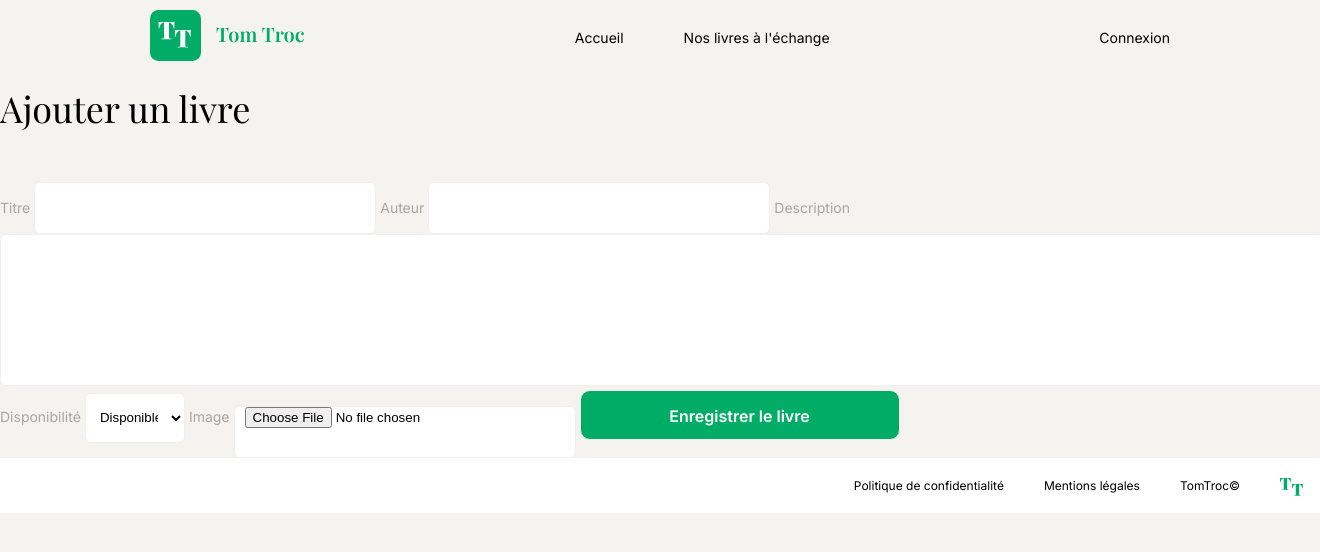
After one commit to fkervella/OC-DevFS-P04, a PHP site: template views/templates/addBook.php in a window 1320 px wide; the page is wider, and only the part inside the window is pictured. The commit adds this page. Shown: the top 552 px of that part. Run offline with PHP 8.4, Linux system fonts and the light colour scheme; the template is opened without the code that fills it, so the values that code supplies are empty; a stand-in replaces the project's code that opens the database connection; some web fonts are replaced.

Commit message:
Page addBook et registerBook ajoutées

```diff
--- a/css/account.css
+++ b/css/account.css
@@ -87,6 +87,7 @@
     display: flex;
     flex-direction: row;
     align-items: center;
+    margin: 0px 0px 20px 0px;
 }
 
 .librarySize #icon {
--- a/css/style.css
+++ b/css/style.css
@@ -235,6 +235,28 @@ input {
     padding: 0px 10px 0px 10px;
 }
 
+textarea {
+    background-color: white;
+    border-radius: 6px;
+    border: 1px solid #f0f0f0;
+    min-height: 150px;
+    width: 100%;
+    padding: 0px 10px 0px 10px;
+    font-family: 'inter', sans-serif;
+    font-size: 12px;
+    font-weight: 400;
+
+}
+
+select {
+    background-color: white;
+    border-radius: 6px;
+    border: 1px solid #f0f0f0;
+    height: 50px;
+    padding: 0px 10px 0px 10px;
+    width: 100px;
+}
+
 .available {
     padding: 5px 10px 5px 10px;
     border-radius: 30px;
--- a/views/templates/account.php
+++ b/views/templates/account.php
@@ -23,6 +23,11 @@
                 <img id="icon" src='img/iconeBibliotheque.svg' alt='icone bibliothèque'>
                 4 livres
             </div>
+            <a href="index.php?action=addBook">
+                <div class="button">
+                    Ajouter un livre
+                </div>
+            </a>
         </div>
         <div class="column2">
             <div class="title">
--- /dev/null
+++ b/views/templates/addBook.php
@@ -0,0 +1,29 @@
+<?php
+
+/**
+ * Template pour affiche la page d'ajout de livre.
+ */
+?>
+
+<div class="content">
+    <div class="column2">
+        <h2>Ajouter un livre</h2>
+        <form method="post" action="index.php?action=registerBook" enctype="multipart/form-data">
+            <label for="title">Titre</label>
+            <input type="text" name="title" class="title">
+            <label for="author">Auteur</label>
+            <input type="text" name="author" class="author">
+            <label for="description">Description</label>
+            <textarea name="description" class="description"></textarea>
+            <label for"availability">Disponibilité</label>
+            <select name="availability" class="availability">
+                <option value="available">Disponible</option>
+                <option value="unavailable">Non disponible</option>
+            </select>
+            <label for="image">Image</label>
+            <input type="file" name="image" id="image" accept="image/png, image/jpeg, image/svg">
+            <input type="submit" class="button" value="Enregistrer le livre">
+            <input type="hidden" name="userId" value="1">
+        </form>
+    </div>
+</div>
```
Also changed, not shown: bootstrap/router.php (+12 -0 lines), controllers/BookController.php (+84 -0 lines), css/addBook.css (added, +12 -0 lines), index.php (+10 -0 lines), models/Book.php (+28 -4 lines), models/BookManager.php (+69 -0 lines).
